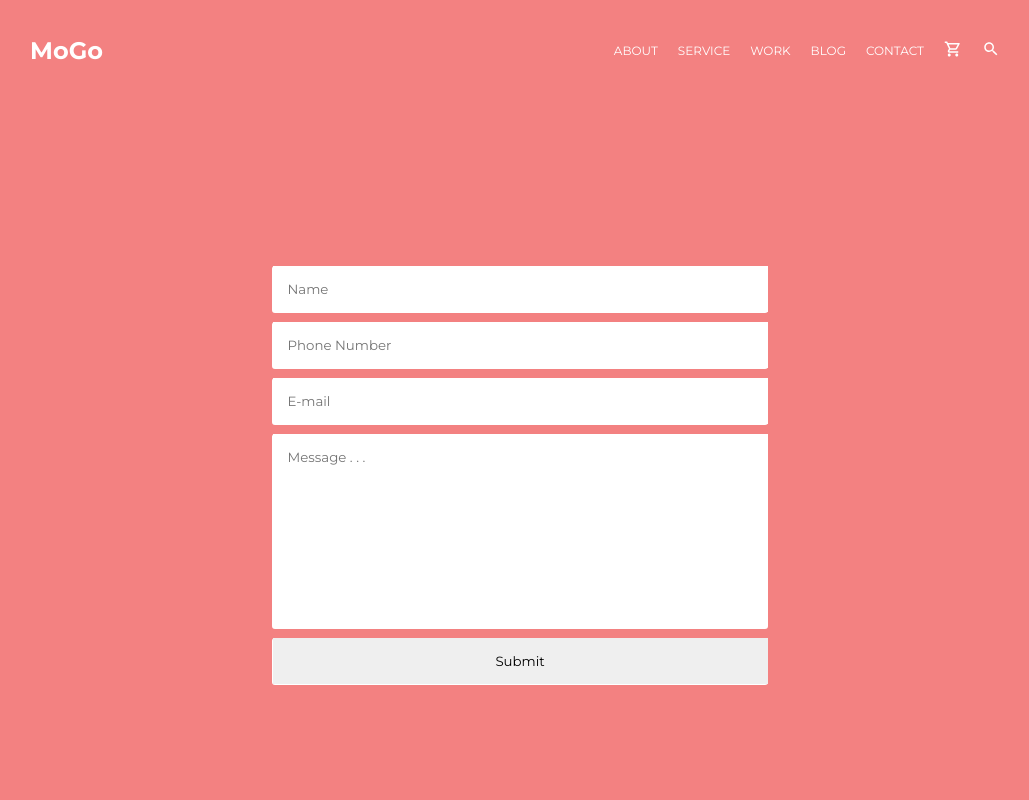
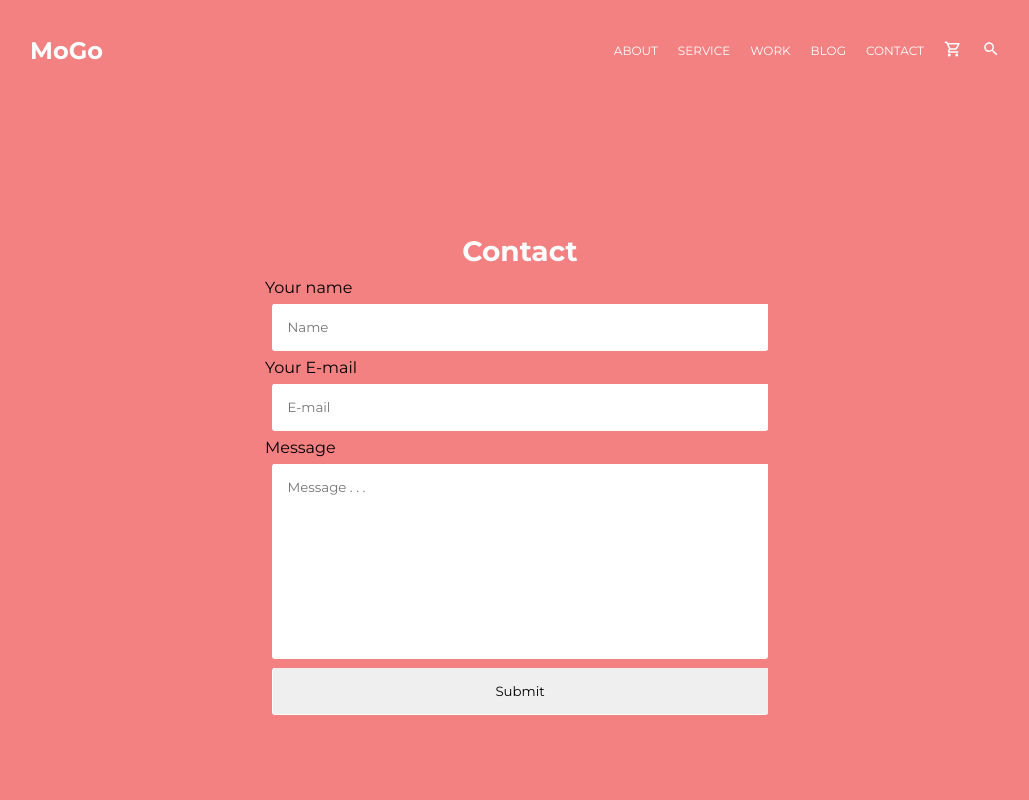
Before and after one commit to abdalghani9/C2-native, a React (Create React App) app: page /contact in a window 1280 px wide. Shown: the top 800 px of the page, without its empty margins (120-1149 px from the left). Built offline with nearby package versions, Linux system fonts and the light colour scheme.

Commit message:
express js connected with mysql

```diff
--- a/package.json
+++ b/package.json
@@ -7,6 +7,7 @@
     "@testing-library/jest-dom": "^5.16.5",
     "@testing-library/react": "^13.4.0",
     "@testing-library/user-event": "^13.5.0",
+    "axios": "^1.2.0",
     "node-sass": "^7.0.3",
     "react": "^18.2.0",
     "react-dom": "^18.2.0",
--- a/src/components/Header.js
+++ b/src/components/Header.js
@@ -1,4 +1,4 @@
-import { React, useState, useEffect, useRef } from "react";
+import React, { useState, useEffect, useRef } from "react";
 import "../styles/Header.scss";
 import { Link } from "react-router-dom";
 import { Menu, SearchOutlined, ShoppingCartOutlined } from "@material-ui/icons";
--- a/src/components/TextField.js
+++ b/src/components/TextField.js
@@ -2,24 +2,28 @@ import React from "react";
 import "../styles/TextField.scss";
 
 function TextField(props) {
-  if (props.type !== "textarea") {
   return (
+    <div className="text-field-container">
+      <label className={props.color}>{props.label}</label>
       <div className="text-field">
-        <input {...props} type={props.type} placeholder={props.hint} required />
-      </div>
-    );
-  } else {
-    return (
-      <div className="text-field">
-        <textarea
-          {...props}
+        {props.type !== "textarea" ? (
+          <input
             type={props.type}
             placeholder={props.hint}
             required
+            {...props}
+          />
+        ) : (
+          <textarea
+            type={props.type}
+            placeholder={props.hint}
+            required
+            {...props}
           ></textarea>
+        )}
+      </div>
     </div>
   );
 }
-}
 
 export default TextField;
--- /dev/null
+++ b/src/components/Title.js
@@ -0,0 +1,12 @@
+import React from "react";
+import "../styles/Title.scss";
+
+function Title(props) {
+  return (
+    <div className="title">
+      <h1 className={`${props.size} ${props.color} `}>{props.text}</h1>
+    </div>
+  );
+}
+
+export default Title;
--- a/src/pages/Contact.js
+++ b/src/pages/Contact.js
@@ -1,19 +1,57 @@
-import React from "react";
+import React, { useState } from "react";
+import Title from "../components/Title";
 import TextField from "../components/TextField";
+import Axios from "axios";
+
 import "../styles/Contact.scss";
 
 function Contact() {
+  const [name, setName] = useState("");
+  const [email, setEmail] = useState("");
+  const [message, setMessage] = useState("");
+
+  const send = () => {
+    Axios.post("http://localhost:3000/contact/send", {
+      uname: name,
+      email: email,
+      message: message,
+    }).then((response) => {
+      console.log(response);
+    });
+  };
+
   return (
     <div className="contact">
-      <form action="http://localhost:3002/file.php">
-        <TextField type="text" hint="Name" />
-        <TextField type="tel" hint="Phone Number" />
-        <TextField type="email" hint="E-mail" />
+      <Title size="big" color="white" text="Contact" />
+      <form onSubmit={send}>
         <TextField
+          label="Your name"
+          type="text"
+          hint="Name"
+          value={name}
+          onChange={(e) => {
+            setName(e.target.value);
+          }}
+        />
+        <TextField
+          label="Your E-mail"
+          type="email"
+          hint="E-mail"
+          value={email}
+          onChange={(e) => {
+            setEmail(e.target.value);
+          }}
+        />
+        <TextField
+          label="Message"
           type="textarea"
           wrap="hard"
-          maxlength="500"
+          maxLength="500"
           hint="Message . . ."
+          value={message}
+          onChange={(e) => {
+            setMessage(e.target.value);
+          }}
         />
         <TextField type="submit" />
       </form>
--- a/src/styles/About.scss
+++ b/src/styles/About.scss
@@ -101,7 +101,7 @@
                     font-family: $font-montserrat !important;
                     font-weight: bold;
                     color: $white;
-                    font-size:14px;
+                    font-size: 14px;
                 }
             }
         }
@@ -140,9 +140,12 @@
                 justify-content: center;
                 text-align: center;
                 color: $white;
-                border-right: 1px solid $white-trans;
-                &:first-child {
-                    border-left: 1px solid $white-trans;
+
+                @media (min-width: 769px) {
+                    border-right: 1px solid $white-trans;
+                    &:first-child {
+                        border-left: 1px solid $white-trans;
+                    }
                 }
 
                 @media (max-width: $medium) {
--- a/src/styles/Header.scss
+++ b/src/styles/Header.scss
@@ -75,17 +75,19 @@
                 position: absolute;
                 right: -100vw;
                 top: 65px;
+                padding: 20px;
+                display: none;
+                background-color: $red;
+                box-shadow: 0 -1px 10px rgba(0, 0, 0, 0.147);
+                transition: 0.3s;
+
                 // customize mobile header
                 @media (max-height: 500px) {
                     flex-direction: row;
                     height: 100px;
                     top: 55px;
                 }
-                padding: 20px;
-                display: none;
-                background-color: $red;
-                box-shadow: 0 -1px 10px rgba(0, 0, 0, 0.147);
-                transition: 0.3s;
+
                 &::before {
                     content: "";
                     position: absolute;
@@ -124,4 +126,15 @@
     background-color: $red;
     padding-top: 5px;
     padding-bottom: 5px;
+
+    // change mobile menu position when scrolling
+    .right-menu {
+        .header-nav {
+            .header-li {
+                @media (max-width: $medium) {
+                    top: 50px;
+                }
+            }
+        }
+    }
 }
--- a/src/styles/Section.scss
+++ b/src/styles/Section.scss
@@ -6,6 +6,7 @@
     width: 100%;
     height: 100vh;
     background-image: linear-gradient(to bottom, #f38181d8, #fce38ad8), url("../assets/eagle.png");
+    background-attachment: fixed;
     background-size: cover;
 
     //padding for different screen sizes
--- a/src/styles/TextField.scss
+++ b/src/styles/TextField.scss
@@ -1,6 +1,8 @@
 @import "./colors";
 @import "./variables";
 
+.text-field-container {
+    margin: 5px;
     .text-field {
         width: 500px;
         background-color: $white;
@@ -9,7 +11,7 @@
         border-radius: 5px;
         margin: 5px;
 
-    @media (max-width: $medium) {
+        @media (max-width: $small) {
             width: 250px;
         }
 
@@ -37,3 +39,4 @@
             }
         }
     }
+}
--- /dev/null
+++ b/src/styles/Title.scss
@@ -0,0 +1,21 @@
+@import "./colors";
+@import "./mixins";
+
+.title {
+
+    padding: 5px;
+
+    .big {
+        font-size: 28px;
+    }
+
+    .medium {
+        font-size: 26px;
+    }
+
+    .small {
+        font-size: 18px;
+    }
+
+    @include colors;
+}
--- a/src/styles/_mixins.scss
+++ b/src/styles/_mixins.scss
@@ -57,3 +57,21 @@
         background-color: red;
     }
 }
+
+@mixin colors {
+    .black {
+        color: $black;
+    }
+
+    .red {
+        color: $red;
+    }
+
+    .white {
+        color: $white;
+    }
+
+    .yellow {
+        color: $yellow;
+    }
+}
```
Also changed, not shown: src/404.js (added, +7 -0 lines), 2 other files (tests, documents, lock files or other folders). Lines whose indentation alone changed are shown as unchanged.
